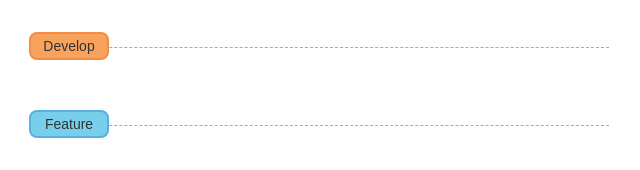
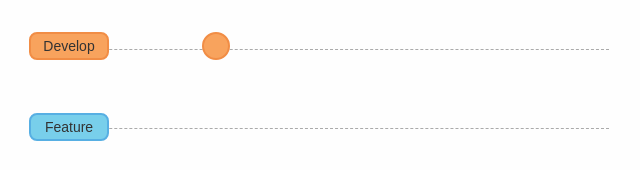
Before and after one commit to voorest/voorest.github.io, a plain HTML site: page index.html in a window 1280 px wide. Shown: the part 362-532 px from the top of the page, 321-961 px from the left. Drawn offline with Linux system fonts and the light colour scheme.

Commit message:
develop-1

```diff
--- a/index.html
+++ b/index.html
@@ -27,6 +27,7 @@
         </div>
         <div class="git-branch git-develop">
             <span class="branch-name">Develop</span>
+            <div class="dot" style="margin-left: 93px;"></div>
         </div>
         <div class="git-branch git-feature">
             <span class="branch-name">Feature</span>
```
